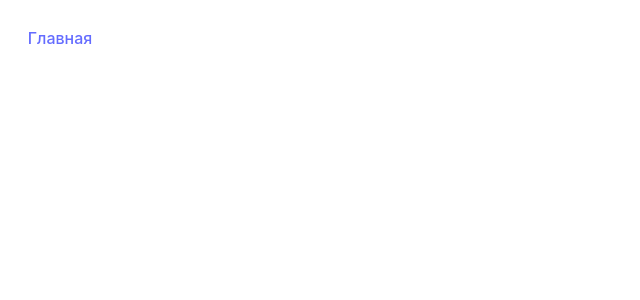
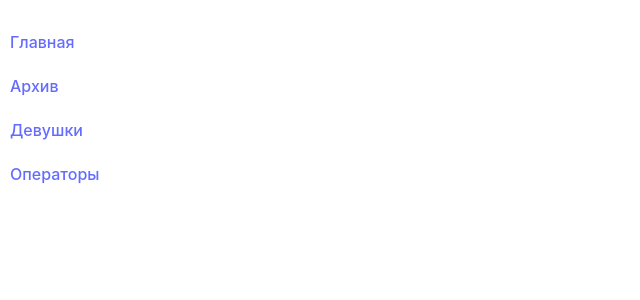
Before and after one commit to Primus-max/GManagementFront, a Vue app: page / in a window 1280 px wide. Shown: the top 300 px of the page, without its empty margins (0-640 px from the left). Built offline with nearby package versions, Linux system fonts and the light colour scheme.

Commit message:
Стиль для навигации

```diff
--- a/src/components/Navigation.vue
+++ b/src/components/Navigation.vue
@@ -1,58 +1,71 @@
+<script setup>
 
-<script setup>
-import { ref } from 'vue';
-
-import { useRouter } from 'vue-router';
-
-const router = useRouter();
-const activeTab = ref('main');
-
-const handleTabClick = (tab) => {
-  router.push(`/${tab.name}`);
-};
 </script>
 
-
 <template>
-  <div >
-    <nav >
-
+  <div>
+    <nav class="nav">
       <RouterLink class="routs" to="/">
-        <p  class="text">Главная</p>
-      </RouterLink>
-<!--
-      <RouterLink class="routs" to="/logs">
-        <el-icon class="icon" :size="iconSize">
-          <PieChart />
-        </el-icon>
-        <p v-if="!isMobile" class="text">Логи</p>
+        <p class="text">Главная</p>
       </RouterLink>
 
-      <RouterLink class="routs" to="/strategies">
-        <el-icon class="icon" :size="iconSize">
-          <TrendCharts />
-        </el-icon>
-        <p v-if="!isMobile" class="text">Стратегии</p>
+      <RouterLink class="routs" to="/archive">
+        <p class="text">Архив</p>
       </RouterLink>
 
-      <RouterLink class="routs" to="/history">
-        <el-icon class="icon" :size="iconSize">
-          <Calendar />
-        </el-icon>
-        <p v-if="!isMobile" class="text">История</p>
+      <RouterLink class="routs" to="/statisticsOnGirls">
+        <p class="text">Девушки</p>
       </RouterLink>
 
-      <RouterLink class="routs" to="/settings">
-        <el-icon class="icon" :size="iconSize">
-          <Setting />
-        </el-icon>
-        <p v-if="!isMobile" class="text">Настройки</p>
-      </RouterLink> -->
-
+      <RouterLink class="routs" to="/statisticsOnOperators">
+        <p class="text">Операторы</p>
+      </RouterLink>
     </nav>
   </div>
 </template>
 
-<style>
+<style lang="css" scoped>
+.nav {
+  display: flex;
+  flex-direction: column;
+  align-items: flex-end;
+  justify-content: center;
+  height: 100%;
+  width: 100%;
+  padding: 0;
+  position: relative;
+}
 
+.routs {
+  position: relative;
+  display: flex;
+  width: 100%;
+  padding: 10px;
+  transition: background 0.3s, color 0.3s; /* Добавление плавного перехода для фона и цвета текста */
+}
+
+.routs:hover {
+  background-color: rgba(0, 0, 0, 0.1); /* Легкий полупрозрачный фон при наведении */
+  color: #000; /* Изменение цвета текста при наведении */
+}
+
+.routs::after {
+  content: '';
+  position: absolute;
+  right: 0;
+  top: 0;
+  height: 100%;
+  width: 5px;
+  background: transparent;
+  transition: background 0.3s;
+}
+
+.routs:hover::after {
+  background: #000; /* Цвет закрашиваемой полосы при наведении */
+}
+
+.text {
+  margin: 0;
+  padding-right: 20px; /* Отступ для текста от правого края */
+}
 </style>
--- a/src/components/layouts/MainLayout.vue
+++ b/src/components/layouts/MainLayout.vue
@@ -24,8 +24,8 @@ import Navigation from '@/components/Navigation.vue';
 }
 
 .aside {
-  width: 120px;
-  padding: 10px;
+  width: 160px;
+  padding: 20px;
 }
 
 .main {
```
